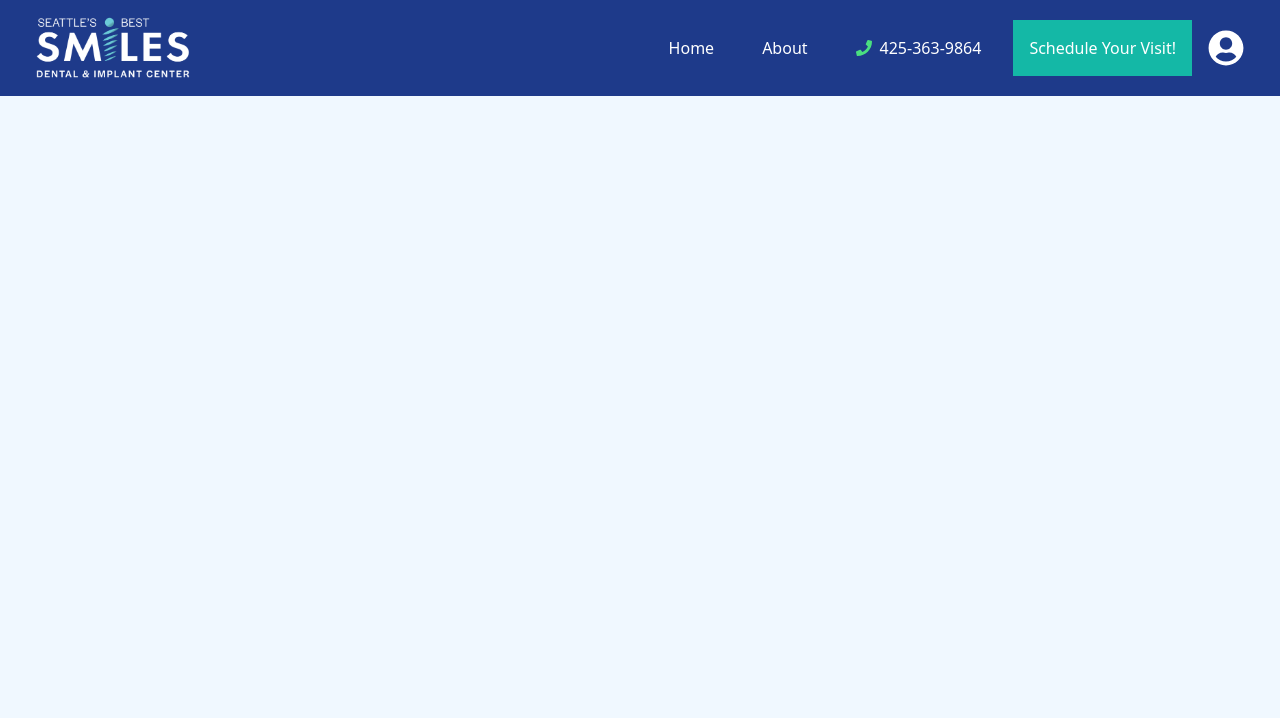
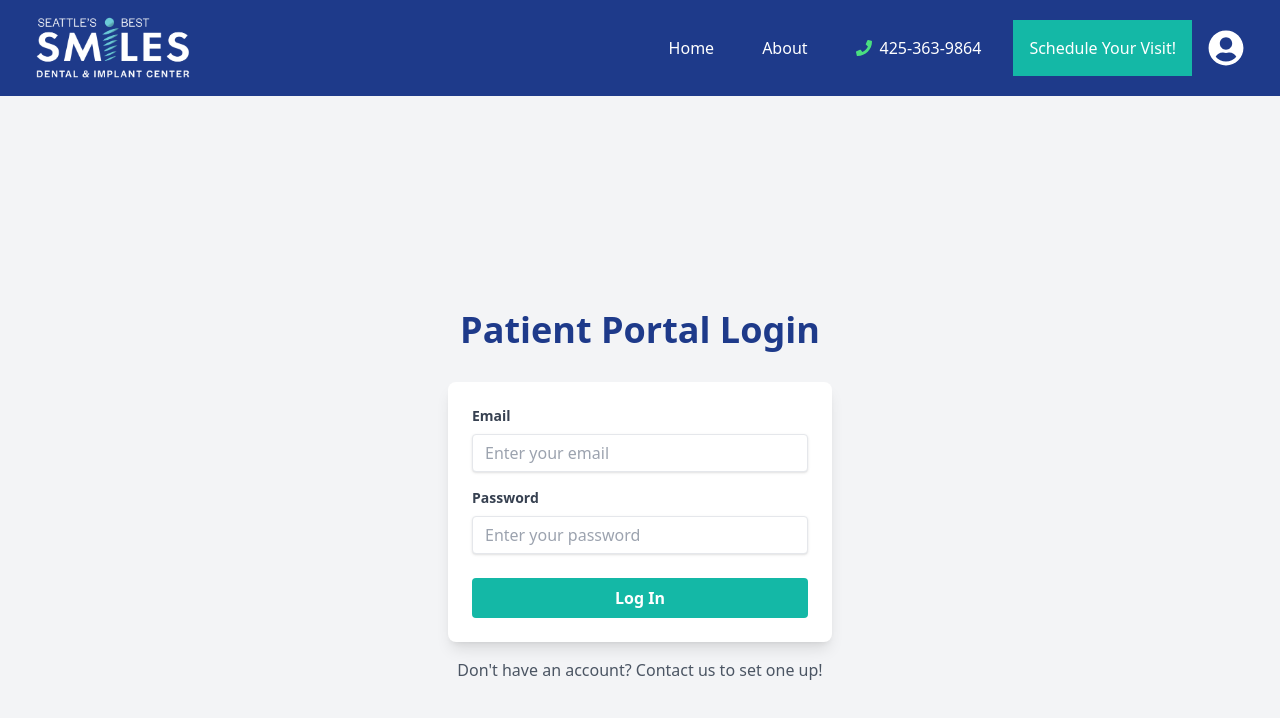
Before and after one commit to kimia2003/SeattleBestSmiles, a React (Create React App) app in the folder seattlebestsmiles/: page /returning-patient in a window 1280 px wide. Shown: the top 718 px of the page. Built offline with nearby package versions, Linux system fonts and the light colour scheme.

Commit message:
log in, returning patient, rerouting

```diff
--- a/seattlebestsmiles/src/App.js
+++ b/seattlebestsmiles/src/App.js
@@ -1,8 +1,10 @@
 import React from 'react'
-import { BrowserRouter as Router, Route, Routes, Navigate} from 'react-router-dom';
+import { BrowserRouter as Router, Route, Routes} from 'react-router-dom';
 import HomePage from './components/HomePage';
 import Navbar from './components/Navbar';
 import AboutPage from './components/AboutPage';
+import SchedulePage from './components/SchedulePage';
+import ReturningPatient from './components/ReturningPatient';
 import "slick-carousel/slick/slick.css";
 import "slick-carousel/slick/slick-theme.css";
 
@@ -12,9 +14,10 @@ const App = () => {
     <Router>
       <Navbar />
       <Routes>
-        <Route path="/" element={<Navigate to="/home" />} />
         <Route path="/home" element={<HomePage />} />
-        <Route path="/about" element={<AboutPage />} /> {/* Use the About component here */}
+        <Route path="/about" element={<AboutPage />} />
+        <Route path="/schedule" element={<SchedulePage />} />
+        <Route path="/returning-patient" element={<ReturningPatient />} />
       </Routes>
     </Router>
   );
--- a/seattlebestsmiles/src/components/HomePage.jsx
+++ b/seattlebestsmiles/src/components/HomePage.jsx
@@ -22,10 +22,6 @@ const HomePage = () => {
         <p className="mt-4 text-blue-950">
           Let us help you unlock the power of a beautiful smile that will leave a lasting impression on everyone you meet!
         </p>
-
-        <button className="bg-teal-500 text-white py-3 px-8 rounded-lg mt-8 shadow-lg">
-          Schedule Your Visit
-        </button>
       </main>
     </div>
   );
--- a/seattlebestsmiles/src/components/Navbar.jsx
+++ b/seattlebestsmiles/src/components/Navbar.jsx
@@ -25,7 +25,7 @@ const Navbar = () => {
               <span>425-363-9864</span>
             </li>
             <li className='p-4 bg-teal-500 hover:bg-teal-600 transition-all'>
-              Schedule Your Visit!
+            <Link to="/schedule">Schedule Your Visit!</Link> {/* Link to the schedule page */}
             </li>
           </ul>
 
--- /dev/null
+++ b/seattlebestsmiles/src/components/ReturningPatient.jsx
@@ -0,0 +1,45 @@
+// src/components/ReturningPatient.js
+import React from 'react';
+
+const ReturningPatient = () => {
+  return (
+    <div className="min-h-screen flex flex-col items-center justify-center bg-gray-100">
+      <h1 className="text-4xl font-bold text-blue-900 mb-8">Patient Portal Login</h1>
+      <form className="bg-white p-6 rounded-lg shadow-lg max-w-sm w-full">
+        <div className="mb-4">
+          <label className="block text-gray-700 text-sm font-bold mb-2" htmlFor="email">
+            Email
+          </label>
+          <input
+            className="shadow appearance-none border rounded w-full py-2 px-3 text-gray-700 leading-tight focus:outline-none focus:shadow-outline"
+            id="email"
+            type="email"
+            placeholder="Enter your email"
+          />
+        </div>
+        <div className="mb-6">
+          <label className="block text-gray-700 text-sm font-bold mb-2" htmlFor="password">
+            Password
+          </label>
+          <input
+            className="shadow appearance-none border rounded w-full py-2 px-3 text-gray-700 leading-tight focus:outline-none focus:shadow-outline"
+            id="password"
+            type="password"
+            placeholder="Enter your password"
+          />
+        </div>
+        <button
+          type="submit"
+          className="bg-teal-500 hover:bg-teal-600 text-white font-bold py-2 px-4 rounded focus:outline-none focus:shadow-outline w-full"
+        >
+          Log In
+        </button>
+      </form>
+      <p className="text-gray-600 mt-4">
+        Don't have an account? Contact us to set one up!
+      </p>
+    </div>
+  );
+};
+
+export default ReturningPatient;
--- /dev/null
+++ b/seattlebestsmiles/src/components/SchedulePage.jsx
@@ -0,0 +1,27 @@
+import React from 'react';
+import { Link } from 'react-router-dom';
+
+const SchedulePage = () => {
+  return (
+    <div className="min-h-screen bg-gray-100 flex flex-col items-center justify-center">
+      <h1 className="text-4xl font-bold text-blue-900 mb-8">Schedule Your Appointment</h1>
+
+      {/* Flexbox container for the buttons */}
+      <div className="flex space-x-8 mt-6 w-full max-w-lg">
+        {/* Returning Patient Button */}
+        <Link to="/returning-patient" className="w-full">
+          <button className="w-full bg-teal-500 text-white py-3 px-8 rounded-lg hover:bg-teal-600 transition-all shadow-lg">
+            Returning Patient
+          </button>
+        </Link>
+
+        {/* New Patient Button */}
+        <button className="w-full bg-teal-500 text-white py-3 px-8 rounded-lg hover:bg-teal-600 transition-all shadow-lg">
+          New Patient
+        </button>
+      </div>
+    </div>
+  );
+};
+
+export default SchedulePage;
```
Also changed, not shown: package.json (+6 -1 lines), 1 other file (tests, documents, lock files or other folders).
